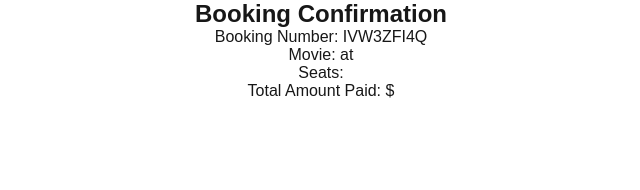
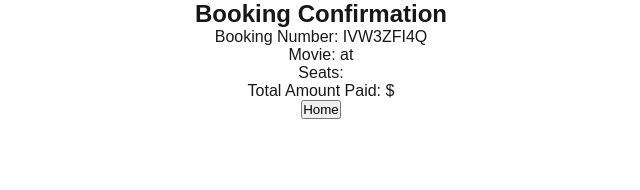
Before and after one commit to ZephyrIO/Cinema-EBooking-System, a Next.js app: page /order-confirmation in a window 1280 px wide. Shown: the top 190 px of the page, without its empty margins (319-959 px from the left). Built offline with nearby package versions, Linux system fonts and the light colour scheme.

Commit message:
home button for order-confirmation

```diff
--- a/src/app/order-confirmation/page.js
+++ b/src/app/order-confirmation/page.js
@@ -32,9 +32,15 @@ const OrderConfirmationPage = () => {
 
   return (
     <div>
-      <OrderConfirmation bookingDetails={bookingDetails} />
+      <div>
+        <OrderConfirmation bookingDetails={bookingDetails} />
+      </div>
+      <div>
+        <button type="button" className="cancel" onClick={() => window.location.href = '/'}>Home</button>
+      </div>
     </div>
   );
+
 };
 
 export default OrderConfirmationPage;
```
